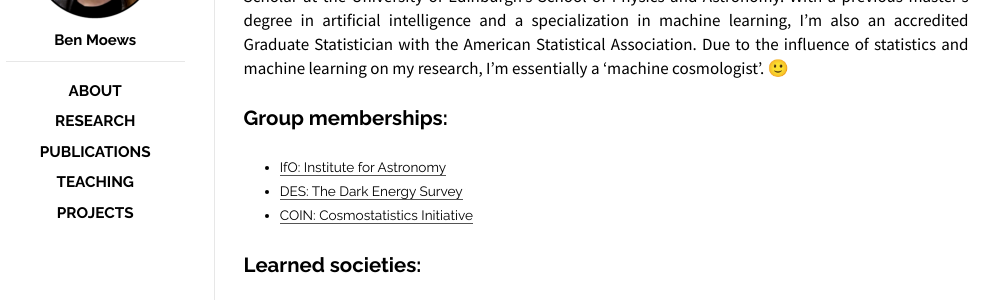
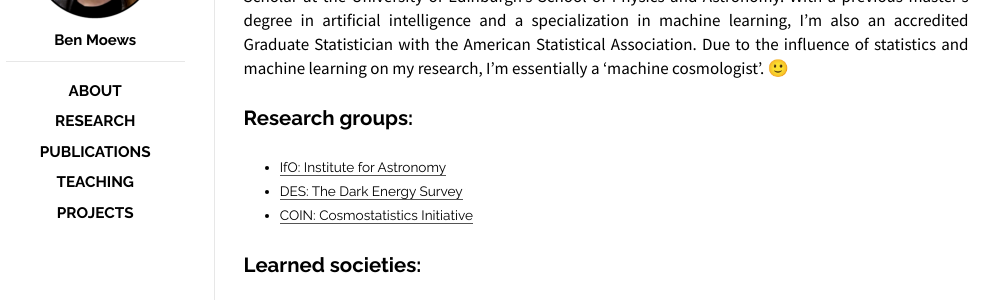
Before and after one commit to moews/moews.github.io, a Jekyll site: the page built from _posts/2017-03-27-about.md, in a window 1280 px wide. Shown: the part 159-459 px from the top of the page, without its empty margins (144-1143 px from the left). Built offline with Jekyll 4.4.1, drawn with Linux system fonts in a browser that asks for light colours.

Commit message:
Update 2017-03-27-about.md

```diff
--- a/_posts/2017-03-27-about.md
+++ b/_posts/2017-03-27-about.md
@@ -9,7 +9,7 @@ categories: posts
 <br>
 Hi! I'm Ben, and I'm a first-year PhD student in astrophysics and Principal's Career Development Scholar at the University of Edinburgh's School of Physics and Astronomy. With a previous master's degree in artificial intelligence and a specialization in machine learning, I'm also an accredited Graduate Statistician with the American Statistical Association. Due to the influence of statistics and machine learning on my research, I'm essentially a 'machine cosmologist'. 🙂
 
-## Group memberships:
+## Research groups:
 
 * [IfO: Institute for Astronomy](http://www.roe.ac.uk/ifa/)
 * [DES: The Dark Energy Survey](https://www.darkenergysurvey.org)
```
